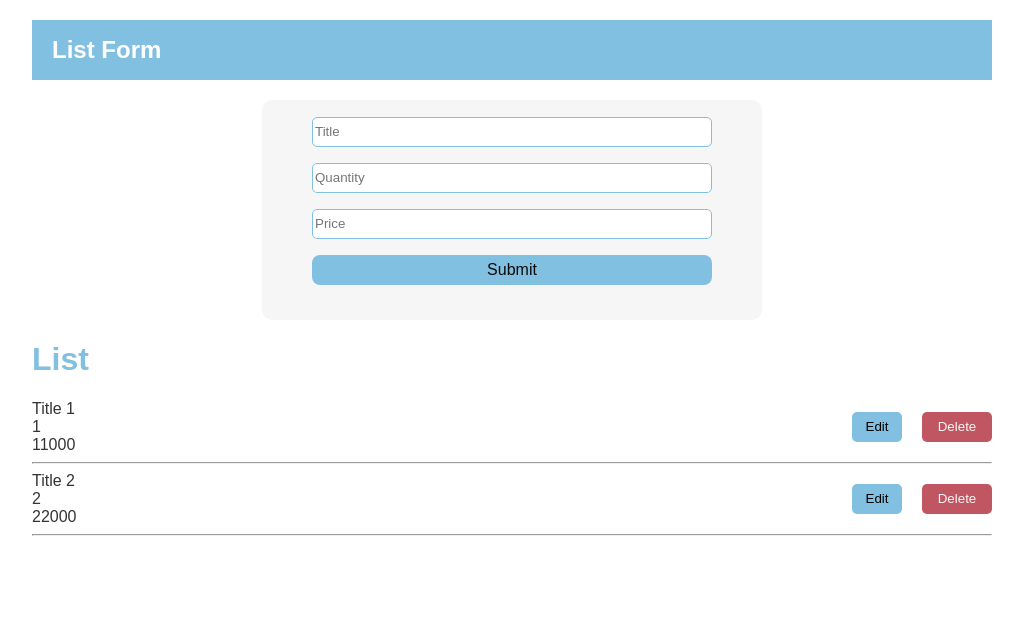
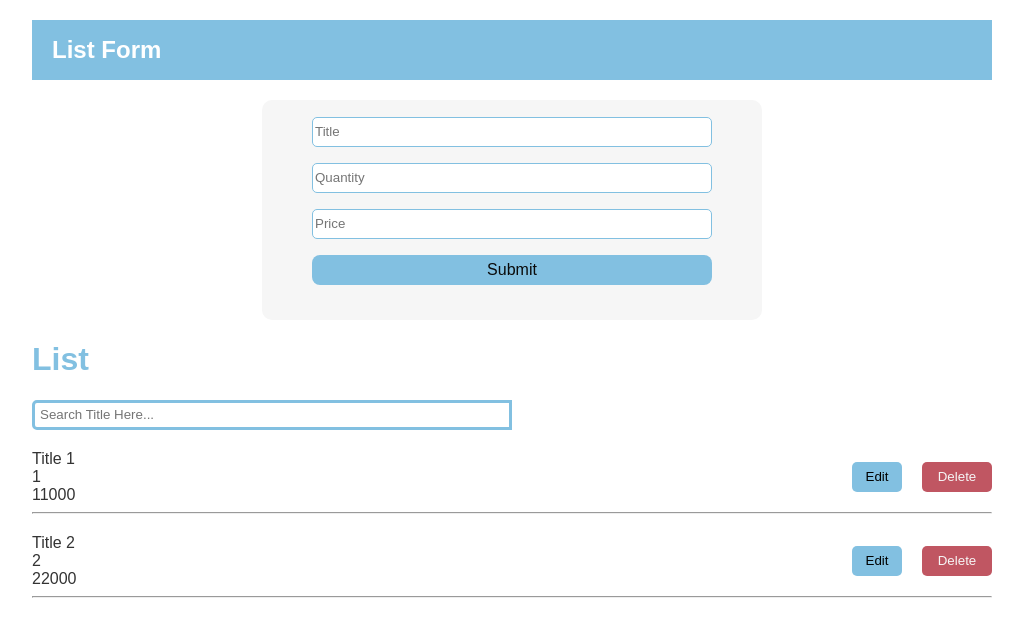
Before and after one commit to donnypm/task-4-add-edit-delete-nextjs, a Next.js app: page / in a window 1280 px wide. Shown: the top 636 px of the page, without its empty margins (128-1151 px from the left). Built offline with nearby package versions, Linux system fonts and the light colour scheme.

Commit message:
task-4-add-edit-delete-nextjs

```diff
--- a/components/formlist.js
+++ b/components/formlist.js
@@ -1,11 +1,39 @@
-import React from "react";
 import List from "./list";
+import React, { useState } from "react";
 
 const FormList = (props) => {
   const { formList, handleEdit, handleDelete } = props;
+  const [inputSearch, setInputSearch] = useState("");
+
+  const handleChange = (e) => {
+    e.preventDefault();
+    setInputSearch(e.target.value);
+  };
+
   return (
     <div>
-      {formList.map((list) => {
+      <div className="search">
+        <input
+          name={inputSearch}
+          type="text"
+          placeholder="Search Title Here..."
+          onChange={handleChange}
+          value={inputSearch}
+          className="searchTerm"
+        />
+      </div>
+
+      {formList
+        .filter((list) => {
+          if (inputSearch === "") {
+            return list;
+          } else if (
+            list.title.toLowerCase().includes(inputSearch.toLowerCase())
+          ) {
+            return list;
+          }
+        })
+        .map((list) => {
           return (
             <List
               list={list}
--- a/styles/globals.scss
+++ b/styles/globals.scss
@@ -11,11 +11,13 @@ body {
   color: #333;
   font-family: $font-fam;
 }
+
 .content {
   max-width: 960px;
   margin: 0 auto;
   font-family: $font-fam;
 }
+
 a {
   color: inherit;
   text-decoration: none;
@@ -71,7 +73,9 @@ a {
   display: flex;
   justify-content: space-between;
   flex-direction: row;
+  margin-top: 20px;
 }
+
 .button-list {
   display: flex;
   align-items: center;
@@ -98,3 +102,23 @@ a {
   border: none;
   cursor: pointer;
 }
+
+.search {
+  width: 100%;
+  position: relative;
+  display: flex;
+}
+
+.searchTerm {
+  width: 50%;
+  border: 3px solid $primary-color;
+  padding: 5px;
+  height: 30px;
+  border-radius: 5px 0 0 5px;
+  outline: none;
+  color: #131211 !important;
+}
+
+.searchTerm:focus {
+  color: $primary-color;
+}
```
Lines whose indentation alone changed are shown as unchanged.
